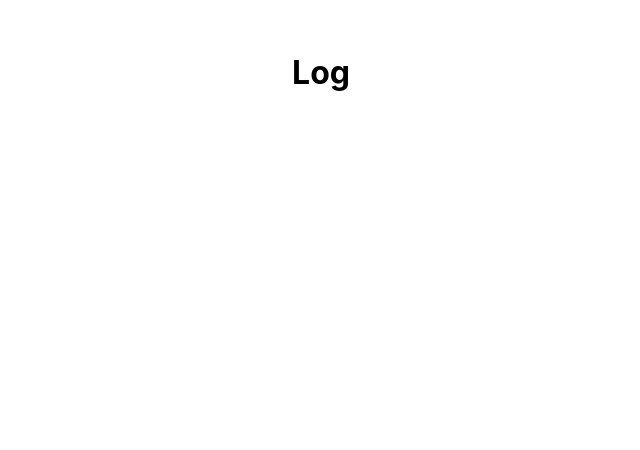
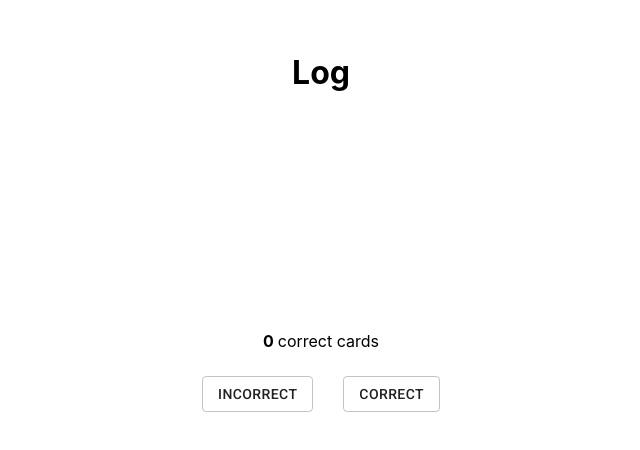
Before and after one commit to allister-grange/pontificate-client, a React (Create React App) app: page /player-game/1 in a window 1280 px wide. Shown: the part 328-778 px from the top of the page, without its empty margins (319-959 px from the left). Built offline with nearby package versions, Linux system fonts and the light colour scheme.

Commit message:
Added in the buttons/count for the card page

```diff
--- a/src/pages/game/CardPage.css
+++ b/src/pages/game/CardPage.css
@@ -1,9 +1,35 @@
 html, body, #app, #app>div {
-  height: 100%
+  height: 100%;
 }
 
-body {
+.root {
   display: flex;
+  height: 100%;
+  justify-content: center;
+  flex-direction: column;
+}
+
+.buttons {
+  position: absolute;
+  margin-left: auto;
+  margin-right: auto;
+  left: 0;
+  right: 0;
+  text-align: center;
+  bottom: 60px;
+  display: flex;
+  justify-content: center;
+}
+
+.correctCardCount {
+  position: absolute;
+  bottom: 100px;
+  margin-left: auto;
+  margin-right: auto;
+  left: 0;
+  right: 0;
+  display: flex;
+  flex-direction: row;
   justify-content: center;
   align-items: center;
 }
--- a/src/pages/game/CardPage.tsx
+++ b/src/pages/game/CardPage.tsx
@@ -3,6 +3,8 @@ import React, { useEffect, useState } from 'react';
 import logo from './logo.svg';
 import socketIOClient from "socket.io-client";
 import './CardPage.css';
+import { Box, Button, Grid } from '@material-ui/core';
+import { borders } from '@material-ui/system';
 
 function CardPage() {
 
@@ -11,18 +13,27 @@ function CardPage() {
 
   const [indexOfLastCard, setIndexOfLastCard] = useState(-1);
   const [indexOfCurrentCard, setIndexOfCurrentCard] = useState(-1);
+  const [correctCount, setCorrectCount] = useState(0);
 
   useEffect(() => {
     setIndexOfCurrentCard(Math.floor(Math.random() * objectsCards.length));
   }, []);
 
-  const changeCards = () => {
+  const nextCard = () => {
+    setCorrectCount(correctCount + 1);
     setIndexOfLastCard(indexOfCurrentCard);
     setIndexOfCurrentCard(Math.floor(Math.random() * objectsCards.length));
   }
 
+  //use a stack?
+  const lastCard = () => {
+    setIndexOfCurrentCard(indexOfLastCard);
+    setIndexOfLastCard(indexOfCurrentCard);
+  }
+
   return (
-    <div onClick={changeCards}>
+    <div className="root">
+      <div className="words">
         <h1>
           {objectsCards[indexOfCurrentCard]}
         </h1>
@@ -30,6 +41,26 @@ function CardPage() {
           {objectsCards[indexOfLastCard]}
         </h4>
       </div>
+
+      <div className="correctCardCount">
+        <h4 style={{ paddingRight: '2px'}}>{correctCount}</h4>
+        <p style={{ paddingLeft: '2px'}}>correct cards</p>
+      </div>
+
+      <div className="buttons">
+        <div style={{ paddingRight: '15px' }}>
+          <Button variant="outlined" onClick={lastCard}>
+            incorrect
+          </Button>
+        </div>
+
+        <div style={{ paddingLeft: '15px' }}>
+          <Button variant="outlined" onClick={nextCard}>
+            correct
+          </Button>
+        </div>
+      </div>
+    </div>
   );
 }
 
```
Lines whose indentation alone changed are shown as unchanged.
